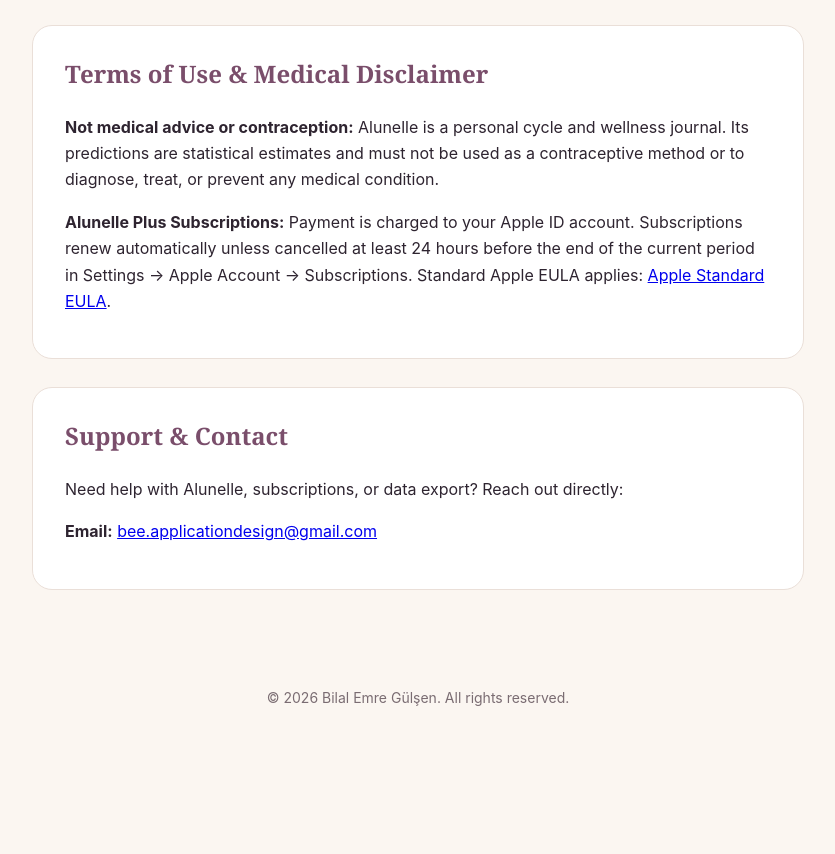
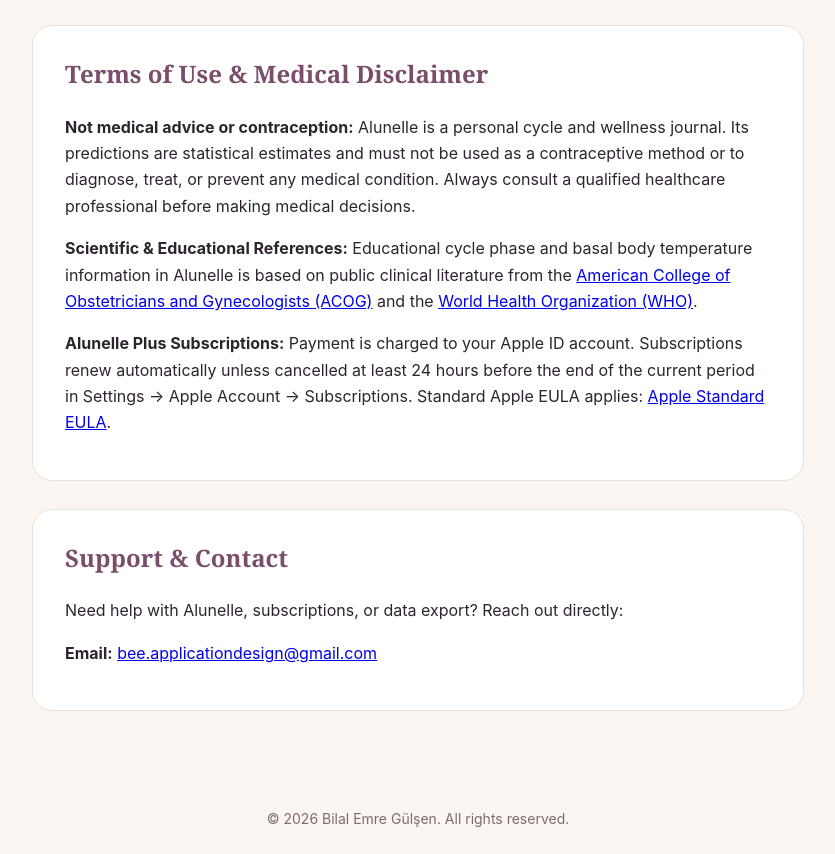
Before and after one commit to gulsenbi/alunelle, a plain HTML site: page index.html in a window 1280 px wide. Shown: the part 791-1645 px from the top of the page, without its empty margins (222-1057 px from the left). Before the commit the page ends 1524 px from the top, so only its background shows below. Drawn offline with Linux system fonts and the light colour scheme.

Commit message:
Add Guideline 1.4.1 ACOG/WHO medical references to index.html

```diff
--- a/index.html
+++ b/index.html
@@ -111,7 +111,8 @@
 
     <section id="terms">
       <h2>Terms of Use & Medical Disclaimer</h2>
-      <p><strong>Not medical advice or contraception:</strong> Alunelle is a personal cycle and wellness journal. Its predictions are statistical estimates and must not be used as a contraceptive method or to diagnose, treat, or prevent any medical condition.</p>
+      <p><strong>Not medical advice or contraception:</strong> Alunelle is a personal cycle and wellness journal. Its predictions are statistical estimates and must not be used as a contraceptive method or to diagnose, treat, or prevent any medical condition. Always consult a qualified healthcare professional before making medical decisions.</p>
+      <p><strong>Scientific &amp; Educational References:</strong> Educational cycle phase and basal body temperature information in Alunelle is based on public clinical literature from the <a href="https://www.acog.org/womens-health/faqs/fertility-awareness-based-methods-of-family-planning">American College of Obstetricians and Gynecologists (ACOG)</a> and the <a href="https://www.who.int/health-topics/contraception">World Health Organization (WHO)</a>.</p>
       <p><strong>Alunelle Plus Subscriptions:</strong> Payment is charged to your Apple ID account. Subscriptions renew automatically unless cancelled at least 24 hours before the end of the current period in Settings → Apple Account → Subscriptions. Standard Apple EULA applies: <a href="https://www.apple.com/legal/internet-services/itunes/dev/stdeula/">Apple Standard EULA</a>.</p>
     </section>
 
```
